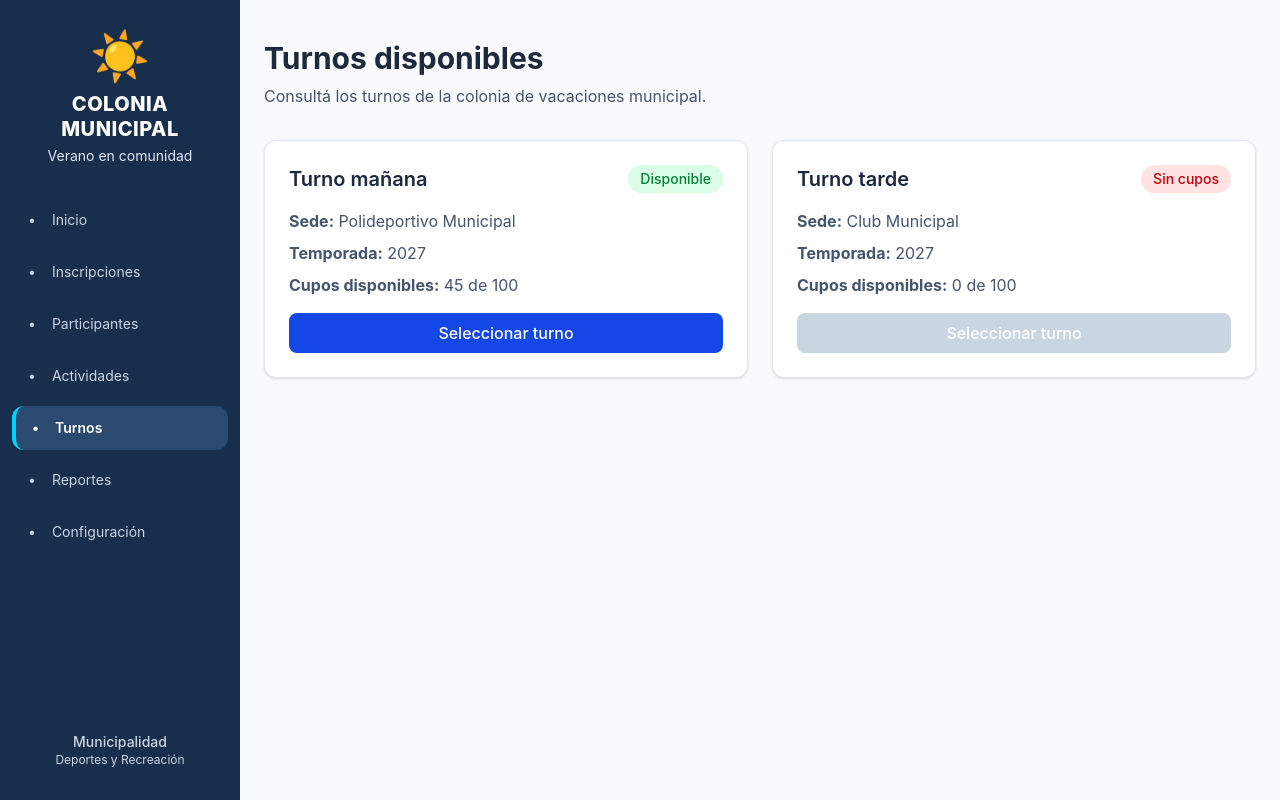
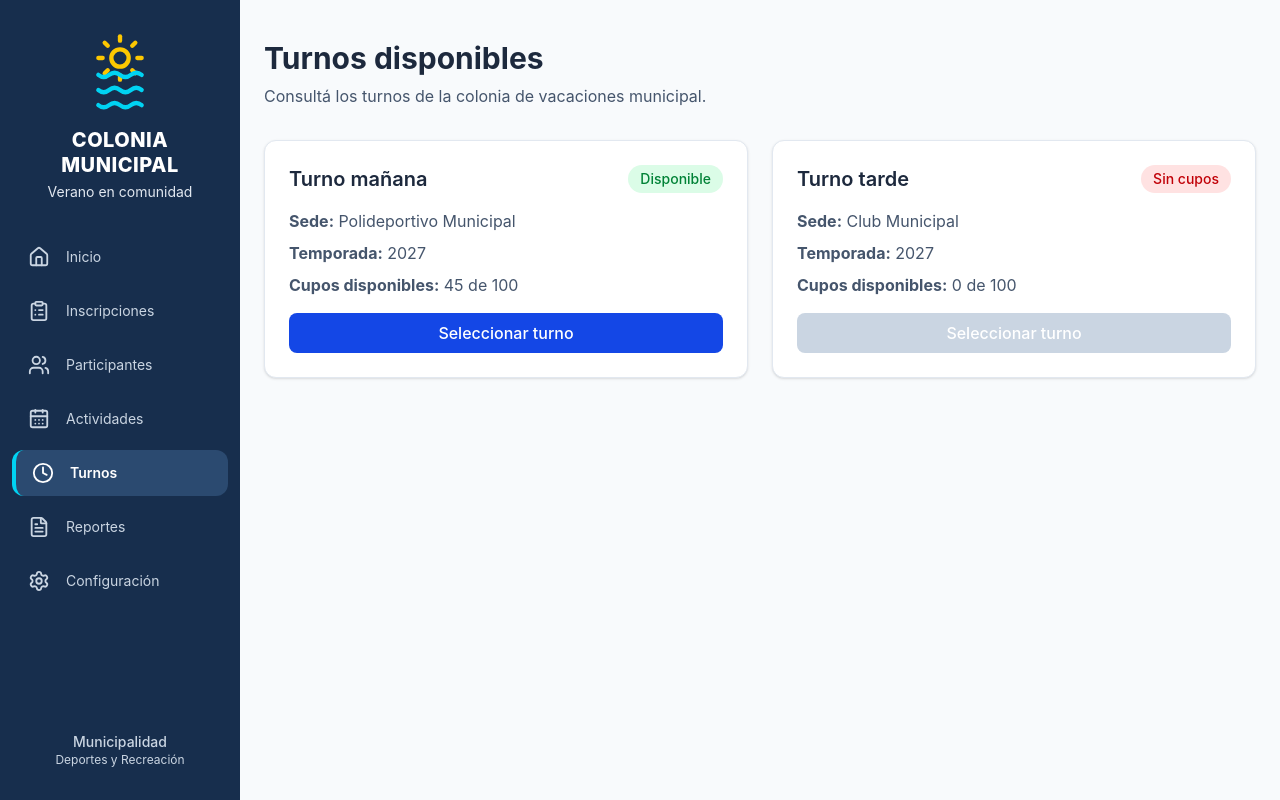
Before and after one commit to LoreDenhoff/AS1-ColoniaDeVacacionesMunicipal, a React (Vite) app in the folder frontend/: page /tutor/turnos in a window 1280 px wide. Built offline with nearby package versions, Linux system fonts and the light colour scheme.

Commit message:
fix: corregir iconos del menu lateral

```diff
--- a/frontend/package.json
+++ b/frontend/package.json
@@ -11,6 +11,7 @@
   },
   "dependencies": {
     "@tailwindcss/vite": "^4.3.3",
+    "lucide-react": "^1.60.0",
     "react": "^19.2.8",
     "react-dom": "^19.2.8",
     "react-router-dom": "^7.18.4",
--- a/frontend/src/components/Sidebar.tsx
+++ b/frontend/src/components/Sidebar.tsx
@@ -1,26 +1,36 @@
 
 import { NavLink } from 'react-router-dom'
+import {
+  House,
+  ClipboardList,
+  Users,
+  CalendarDays,
+  Clock,
+  FileText,
+  Settings,
+  Waves,
+  Sun,
+} from 'lucide-react'
 
 function Sidebar() {
   const opciones = [
-    { nombre: 'Inicio', ruta: '/' },
-    { nombre: 'Inscripciones', ruta: '/inscripciones' },
-    { nombre: 'Participantes', ruta: '/participantes' },
-    { nombre: 'Actividades', ruta: '/actividades' },
-    { nombre: 'Turnos', ruta: '/tutor/turnos' },
-    { nombre: 'Reportes', ruta: '/reportes' },
-    { nombre: 'Configuración', ruta: '/configuracion' },
+    { nombre: 'Inicio', ruta: '/', icono: House },
+    { nombre: 'Inscripciones', ruta: '/inscripciones', icono: ClipboardList },
+    { nombre: 'Participantes', ruta: '/participantes', icono: Users },
+    { nombre: 'Actividades', ruta: '/actividades', icono: CalendarDays },
+    { nombre: 'Turnos', ruta: '/tutor/turnos', icono: Clock },
+    { nombre: 'Reportes', ruta: '/reportes', icono: FileText },
+    { nombre: 'Configuración', ruta: '/configuracion', icono: Settings },
   ]
 
   return (
     <aside className="flex min-h-screen w-60 shrink-0 flex-col bg-[#172E4D] text-white">
 
-      {/* Logo y nombre */}
+      {/* Logo de la colonia */}
       <div className="px-6 pb-8 pt-8 text-center">
-        <div className="mb-3 flex items-center justify-center">
-          <div className="text-5xl">
-            ☀️
-          </div>
+        <div className="mb-3 flex flex-col items-center">
+          <Sun size={52} className="text-yellow-400" />
+          <Waves size={52} className="-mt-5 text-cyan-400" />
         </div>
 
         <h1 className="text-xl font-extrabold uppercase leading-tight tracking-wide">
@@ -34,12 +44,15 @@ function Sidebar() {
         </p>
       </div>
 
-      {/* Navegación */}
+      {/* Opciones de navegación */}
       <nav
         className="flex-1 space-y-2 px-3"
         aria-label="Menú principal"
       >
-        {opciones.map((opcion) => (
+        {opciones.map((opcion) => {
+          const Icono = opcion.icono
+
+          return (
             <NavLink
               key={opcion.ruta}
               to={opcion.ruta}
@@ -52,18 +65,18 @@ function Sidebar() {
                 }`
               }
             >
-            <span aria-hidden="true">•</span>
+              <Icono size={22} aria-hidden="true" />
               <span>{opcion.nombre}</span>
             </NavLink>
-        ))}
+          )
+        })}
       </nav>
 
-      {/* Información inferior */}
+      {/* Pie del menú */}
       <div className="px-6 py-8 text-center text-slate-300">
         <p className="text-sm font-medium">
           Municipalidad
         </p>
-
         <p className="text-xs">
           Deportes y Recreación
         </p>
```
Also changed, not shown: 1 other file (tests, documents, lock files or other folders). Lines whose indentation alone changed are shown as unchanged.
